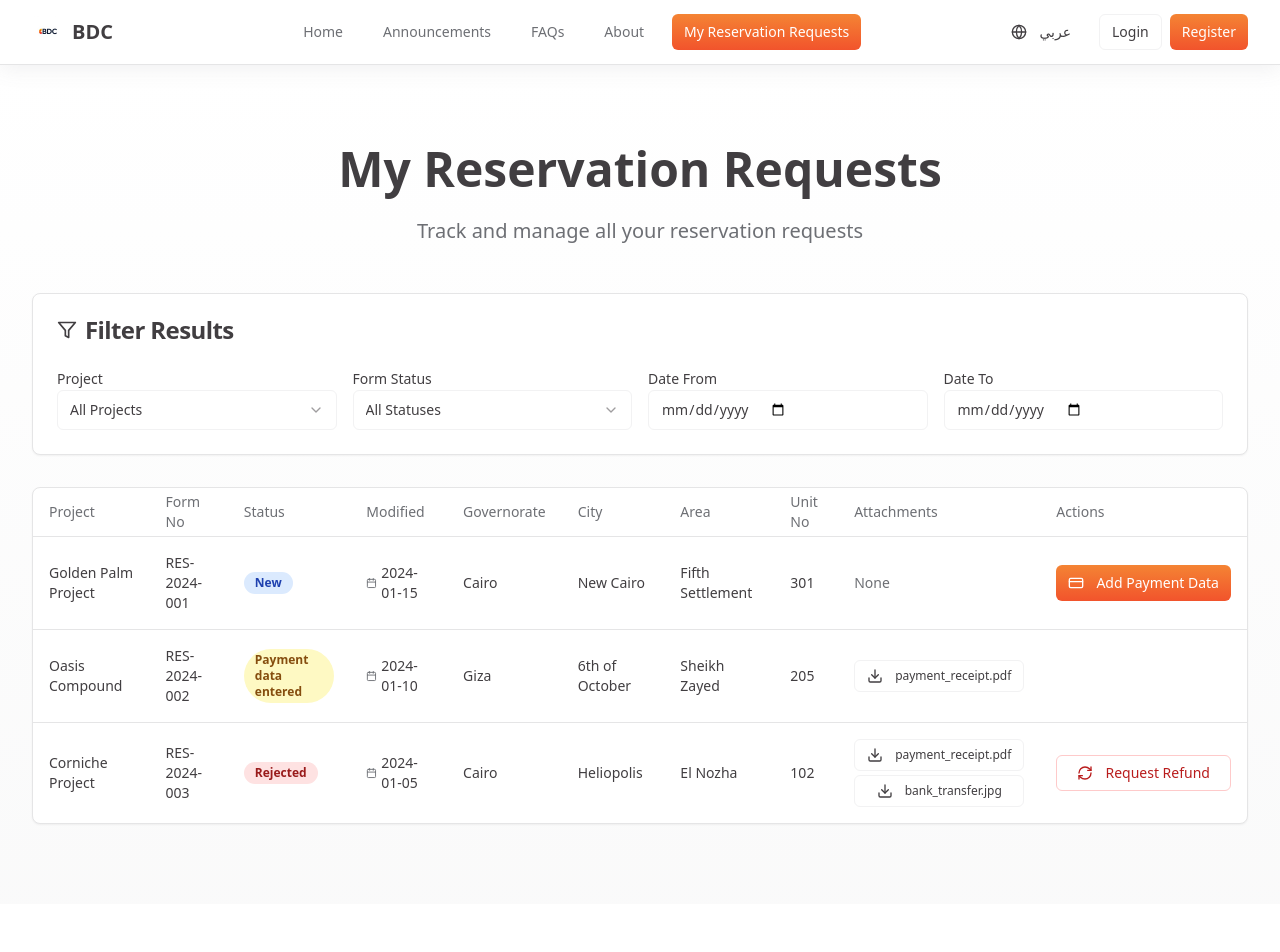
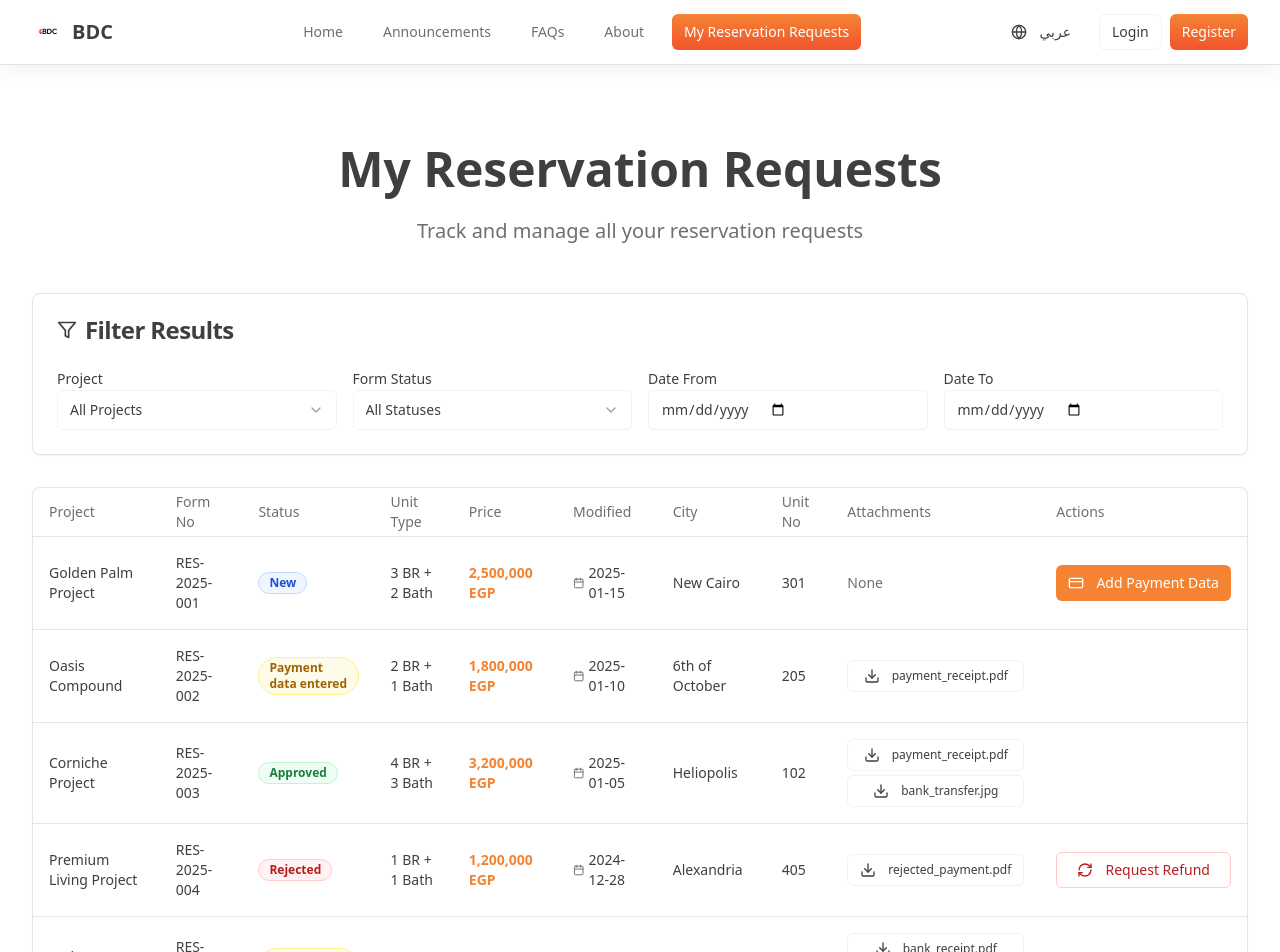
Before and after one commit to Mostafa-Megria123/bdc-bank-buddy, a React (Vite) app: page /my-reservations in a window 1280 px wide. Shown: the top 952 px of the page. Built offline with nearby package versions, Linux system fonts and the light colour scheme.

Commit message:
Add My Reservation Requests screen

```diff
--- a/src/pages/MyReservations.tsx
+++ b/src/pages/MyReservations.tsx
@@ -23,11 +23,11 @@ const MyReservations = () => {
   const reservations = [
     {
       id: '1',
-      formNo: 'RES-2024-001',
+      formNo: 'RES-2025-001',
       project: language === 'ar' ? 'مشروع النخيل الذهبي' : 'Golden Palm Project',
       status: 'New',
       statusText: language === 'ar' ? 'جديد' : 'New',
-      modified: '2024-01-15',
+      modified: '2025-01-15',
       governorate: language === 'ar' ? 'القاهرة' : 'Cairo',
       city: language === 'ar' ? 'القاهرة الجديدة' : 'New Cairo',
       area: language === 'ar' ? 'التجمع الخامس' : 'Fifth Settlement',
@@ -37,15 +37,18 @@ const MyReservations = () => {
       unitNo: '301',
       floorNo: '3',
       floorType: language === 'ar' ? 'متكرر' : 'Repeated',
-      paymentAttachments: null
+      paymentAttachments: null,
+      unitType: language === 'ar' ? '3 غرف + 2 حمام' : '3 BR + 2 Bath',
+      price: '2,500,000 EGP',
+      deposit: '250,000 EGP'
     },
     {
       id: '2',
-      formNo: 'RES-2024-002',
+      formNo: 'RES-2025-002',
       project: language === 'ar' ? 'كمبوند الواحة' : 'Oasis Compound',
       status: 'Payment data entered',
       statusText: language === 'ar' ? 'تم إدخال بيانات الدفع' : 'Payment data entered',
-      modified: '2024-01-10',
+      modified: '2025-01-10',
       governorate: language === 'ar' ? 'الجيزة' : 'Giza',
       city: language === 'ar' ? '6 أكتوبر' : '6th of October',
       area: language === 'ar' ? 'الشيخ زايد' : 'Sheikh Zayed',
@@ -55,15 +58,18 @@ const MyReservations = () => {
       unitNo: '205',
       floorNo: '2',
       floorType: language === 'ar' ? 'متكرر' : 'Repeated',
-      paymentAttachments: ['payment_receipt.pdf']
+      paymentAttachments: ['payment_receipt.pdf'],
+      unitType: language === 'ar' ? '2 غرفة + 1 حمام' : '2 BR + 1 Bath',
+      price: '1,800,000 EGP',
+      deposit: '180,000 EGP'
     },
     {
       id: '3',
-      formNo: 'RES-2024-003',
+      formNo: 'RES-2025-003',
       project: language === 'ar' ? 'مشروع الكورنيش' : 'Corniche Project',
-      status: 'Rejected',
-      statusText: language === 'ar' ? 'مرفوض' : 'Rejected',
-      modified: '2024-01-05',
+      status: 'Approved',
+      statusText: language === 'ar' ? 'مقبول' : 'Approved',
+      modified: '2025-01-05',
       governorate: language === 'ar' ? 'القاهرة' : 'Cairo',
       city: language === 'ar' ? 'مصر الجديدة' : 'Heliopolis',
       area: language === 'ar' ? 'النزهة' : 'El Nozha',
@@ -73,14 +79,61 @@ const MyReservations = () => {
       unitNo: '102',
       floorNo: '1',
       floorType: language === 'ar' ? 'أرضي' : 'Ground',
-      paymentAttachments: ['payment_receipt.pdf', 'bank_transfer.jpg']
+      paymentAttachments: ['payment_receipt.pdf', 'bank_transfer.jpg'],
+      unitType: language === 'ar' ? '4 غرف + 3 حمام' : '4 BR + 3 Bath',
+      price: '3,200,000 EGP',
+      deposit: '320,000 EGP'
+    },
+    {
+      id: '4',
+      formNo: 'RES-2025-004',
+      project: language === 'ar' ? 'مشروع السكن المتميز' : 'Premium Living Project',
+      status: 'Rejected',
+      statusText: language === 'ar' ? 'مرفوض' : 'Rejected',
+      modified: '2024-12-28',
+      governorate: language === 'ar' ? 'الإسكندرية' : 'Alexandria',
+      city: language === 'ar' ? 'الإسكندرية' : 'Alexandria',
+      area: language === 'ar' ? 'سيدي جابر' : 'Sidi Gaber',
+      neighborhood: language === 'ar' ? 'الحي الثاني' : 'Second District',
+      mougawra: '5',
+      buildingNo: 'D1',
+      unitNo: '405',
+      floorNo: '4',
+      floorType: language === 'ar' ? 'متكرر' : 'Repeated',
+      paymentAttachments: ['rejected_payment.pdf'],
+      unitType: language === 'ar' ? '1 غرفة + 1 حمام' : '1 BR + 1 Bath',
+      price: '1,200,000 EGP',
+      deposit: '120,000 EGP'
+    },
+    {
+      id: '5',
+      formNo: 'RES-2025-005',
+      project: language === 'ar' ? 'منتجع البحر الأحمر' : 'Red Sea Resort',
+      status: 'Payment data entered',
+      statusText: language === 'ar' ? 'تم إدخال بيانات الدفع' : 'Payment data entered',
+      modified: '2025-01-01',
+      governorate: language === 'ar' ? 'البحر الأحمر' : 'Red Sea',
+      city: language === 'ar' ? 'الغردقة' : 'Hurghada',
+      area: language === 'ar' ? 'السقالة' : 'Sekalla',
+      neighborhood: language === 'ar' ? 'الحي السياحي' : 'Tourist District',
+      mougawra: '20',
+      buildingNo: 'E5',
+      unitNo: '108',
+      floorNo: '1',
+      floorType: language === 'ar' ? 'أرضي' : 'Ground',
+      paymentAttachments: ['bank_receipt.pdf', 'transfer_proof.jpg'],
+      unitType: language === 'ar' ? '2 غرفة + 2 حمام' : '2 BR + 2 Bath',
+      price: '2,800,000 EGP',
+      deposit: '280,000 EGP'
     }
   ];
 
   const projects = [
     language === 'ar' ? 'مشروع النخيل الذهبي' : 'Golden Palm Project',
     language === 'ar' ? 'كمبوند الواحة' : 'Oasis Compound',
-    language === 'ar' ? 'مشروع الكورنيش' : 'Corniche Project'
+    language === 'ar' ? 'مشروع الكورنيش' : 'Corniche Project',
+    language === 'ar' ? 'مشروع السكن المتميز' : 'Premium Living Project',
+    language === 'ar' ? 'منتجع البحر الأحمر' : 'Red Sea Resort'
   ];
 
   const statuses = [
@@ -93,12 +146,12 @@ const MyReservations = () => {
 
   const getStatusColor = (status: string) => {
     switch (status) {
-      case 'New': return 'bg-blue-100 text-blue-800';
-      case 'Payment data entered': return 'bg-yellow-100 text-yellow-800';
-      case 'Approved': return 'bg-green-100 text-green-800';
-      case 'Rejected': return 'bg-red-100 text-red-800';
-      case 'Payment Refund Requested': return 'bg-purple-100 text-purple-800';
-      default: return 'bg-gray-100 text-gray-800';
+      case 'New': return 'bg-blue-50 text-blue-700 border-blue-200';
+      case 'Payment data entered': return 'bg-yellow-50 text-yellow-700 border-yellow-200';
+      case 'Approved': return 'bg-green-50 text-green-700 border-green-200';
+      case 'Rejected': return 'bg-red-50 text-red-700 border-red-200';
+      case 'Payment Refund Requested': return 'bg-purple-50 text-purple-700 border-purple-200';
+      default: return 'bg-muted text-muted-foreground border-border';
     }
   };
 
@@ -114,7 +167,7 @@ const MyReservations = () => {
     return (
       <Dialog>
         <DialogTrigger asChild>
-          <Button size="sm" className="bg-gradient-primary hover:opacity-90">
+          <Button size="sm" className="bg-primary hover:bg-primary/90">
             <CreditCard className="h-4 w-4 mr-1" />
             {reservation.status === 'New'
               ? (language === 'ar' ? 'إضافة بيانات الدفع' : 'Add Payment Data')
@@ -197,7 +250,7 @@ const MyReservations = () => {
                 )}
               </div>
             </div>
-            <Button className="w-full bg-gradient-primary hover:opacity-90">
+            <Button className="w-full bg-primary hover:bg-primary/90">
               {language === 'ar' ? 'حفظ' : 'Save'}
             </Button>
           </div>
@@ -207,7 +260,7 @@ const MyReservations = () => {
   };
 
   return (
-    <div className="min-h-screen bg-gradient-subtle">
+    <div className="min-h-screen bg-background">
       {/* Hero Section */}
       <section className="py-20 px-4 sm:px-6 lg:px-8">
         <div className="max-w-7xl mx-auto">
@@ -291,10 +344,10 @@ const MyReservations = () => {
                       <TableHead>{language === 'ar' ? 'المشروع' : 'Project'}</TableHead>
                       <TableHead>{language === 'ar' ? 'رقم الطلب' : 'Form No'}</TableHead>
                       <TableHead>{language === 'ar' ? 'الحالة' : 'Status'}</TableHead>
+                      <TableHead>{language === 'ar' ? 'نوع الوحدة' : 'Unit Type'}</TableHead>
+                      <TableHead>{language === 'ar' ? 'السعر' : 'Price'}</TableHead>
                       <TableHead>{language === 'ar' ? 'آخر تعديل' : 'Modified'}</TableHead>
-                      <TableHead>{language === 'ar' ? 'المحافظة' : 'Governorate'}</TableHead>
                       <TableHead>{language === 'ar' ? 'المدينة' : 'City'}</TableHead>
-                      <TableHead>{language === 'ar' ? 'المنطقة' : 'Area'}</TableHead>
                       <TableHead>{language === 'ar' ? 'رقم الوحدة' : 'Unit No'}</TableHead>
                       <TableHead>{language === 'ar' ? 'المرفقات' : 'Attachments'}</TableHead>
                       <TableHead>{language === 'ar' ? 'الإجراءات' : 'Actions'}</TableHead>
@@ -310,19 +363,19 @@ const MyReservations = () => {
                         <TableCell className="font-medium">{reservation.project}</TableCell>
                         <TableCell>{reservation.formNo}</TableCell>
                         <TableCell>
-                          <Badge className={getStatusColor(reservation.status)}>
+                          <Badge variant="outline" className={getStatusColor(reservation.status)}>
                             {reservation.statusText}
                           </Badge>
                         </TableCell>
+                        <TableCell>{reservation.unitType}</TableCell>
+                        <TableCell className="font-semibold text-primary">{reservation.price}</TableCell>
                         <TableCell>
                           <div className="flex items-center">
                             <Calendar className="h-4 w-4 mr-1 text-muted-foreground" />
                             {reservation.modified}
                           </div>
                         </TableCell>
-                        <TableCell>{reservation.governorate}</TableCell>
                         <TableCell>{reservation.city}</TableCell>
-                        <TableCell>{reservation.area}</TableCell>
                         <TableCell className="font-medium">{reservation.unitNo}</TableCell>
                         <TableCell>
                           {reservation.paymentAttachments ? (
```
